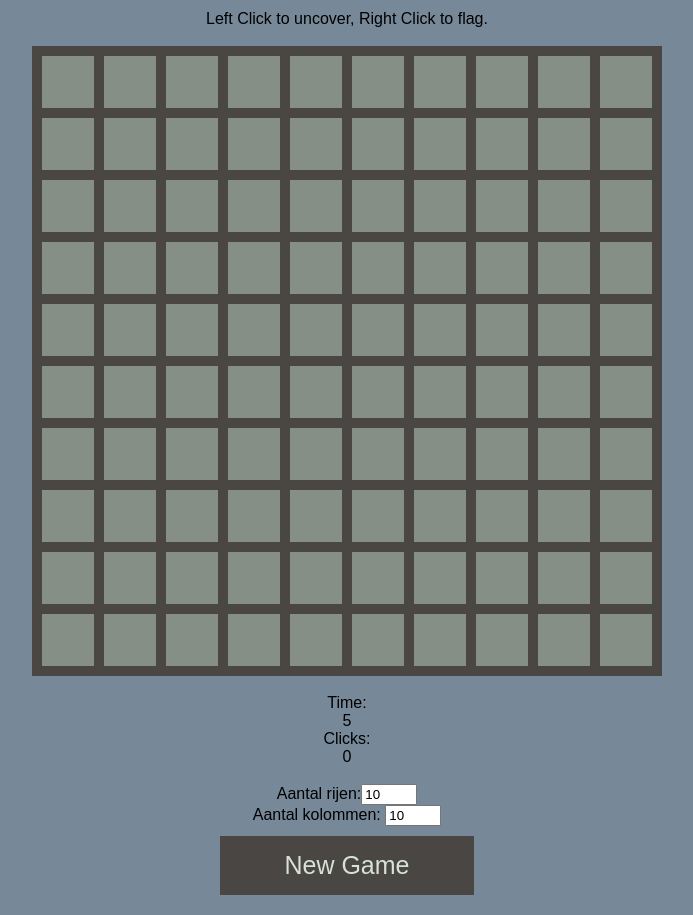
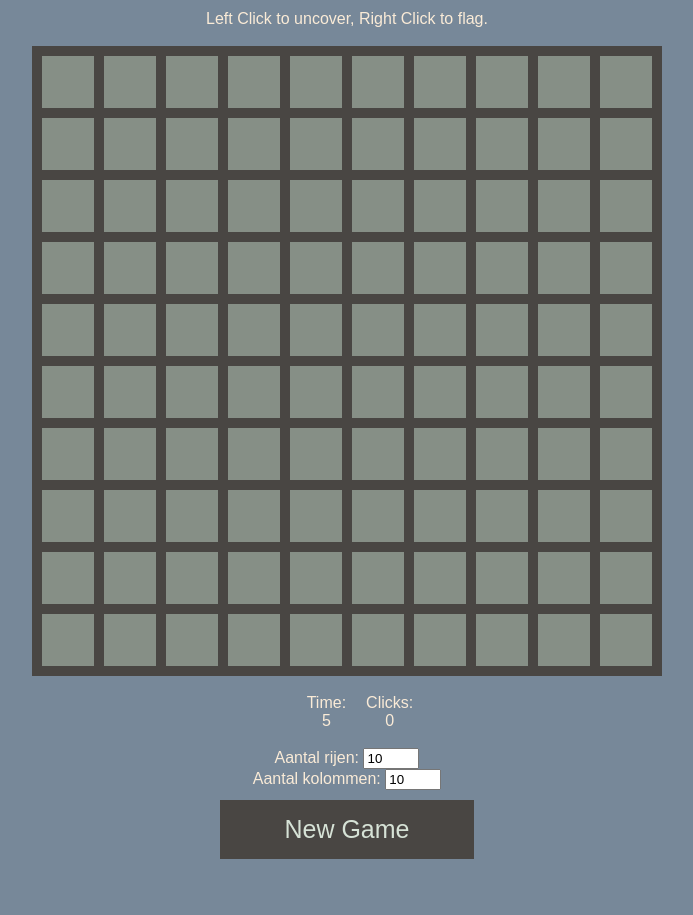
Before and after one commit to lowie-vanhee/minesweeper-javascript, a plain HTML site: page index.html in a window 1280 px wide. Shown: the whole page, without its empty margins (293-986 px from the left). After the commit the page ends 879 px from the top, so only its background shows below. Drawn offline with Linux system fonts and the light colour scheme.

Commit message:
fixed some small bugs

```diff
--- a/code.js
+++ b/code.js
@@ -38,20 +38,20 @@ function generate_board_html(board){
                     row_html += "<td class=\"coveredTile\" oncontextmenu='event.preventDefault();' onmousedown='square_click_handler(event, this)' ></td>";
                     break;
                 case 2:
-                    row_html += "<td class=\"coveredTile\" oncontextmenu='event.preventDefault();' onmousedown='square_click_handler(event, this)'><img src='flag.png' alt='flag' width='50' height='50'></td>";
+                    row_html += "<td class=\"coveredTile\" oncontextmenu='event.preventDefault();' onmousedown='square_click_handler(event, this)'><img src='flag.png' alt='flag' width='40' height='40'></td>";
                     break;
                 case 3:
                     let number = check_number_of_mines(board, i, j);
                     row_html += "<td class=\"emptyTile\" oncontextmenu='event.preventDefault();'>" + number + "</td>";
                     break;
                 case 4:
-                    row_html += "<td class=\"emptyTile\" oncontextmenu='event.preventDefault();'><img src='bomb.png' alt='bomb' width='50' height='50'></td>";
+                    row_html += "<td class=\"emptyTile\" oncontextmenu='event.preventDefault();'><img src='bomb.png' alt='bomb' width='40' height='40'></td>";
                     break;
                 case 5:
                     row_html += "<td class=\"coveredTile\" oncontextmenu='event.preventDefault();' onmousedown='square_click_handler(event, this)'></td>";
                     break;
                 case 6:
-                    row_html += "<td class=\"coveredTile\" oncontextmenu='event.preventDefault();' onmousedown='square_click_handler(event, this)'><img src='flag.png' alt='flag' width='50' height='50'></td>";
+                    row_html += "<td class=\"coveredTile\" oncontextmenu='event.preventDefault();' onmousedown='square_click_handler(event, this)'><img src='flag.png' alt='flag' width='40' height='40'></td>";
                     break;
             }
         }
--- a/index.html
+++ b/index.html
@@ -14,10 +14,12 @@
         <div id="mine_container"></div>
         <div id="new_game_div">
             <br>
-            Time: <div id="timer">0</div>
-            Clicks: <div id="clicks">0</div>
+            <div id="wrapper">
+                <div id ="first">Time: <div id="timer">0</div></div>
+                <div id ="second">Clicks: <div id="clicks">0</div></div>
+            </div>
             <br>
-            Aantal rijen:<input type="number" id="n" name="n" min="5" max="30" value="10">
+            Aantal rijen: <input type="number" id="n" name="n" min="5" max="30" value="10">
             <br>
             Aantal kolommen: <input type="number" id="m" name="m" min="5" max="30" value="10">
             <br>
--- a/stylesheet.css
+++ b/stylesheet.css
@@ -66,4 +66,21 @@ button {
 
 #new_game_div, #intro {
     text-align: center;
+    color: antiquewhite;
 }
+
+#wrapper{
+    align-content: center;
+    align-self: center;
+    overflow: hidden;
+}
+
+#first{
+    padding-left: 46.8%;
+    float: left;
+}
+
+#second{
+    float: left;
+    padding-left: 20px;
+}
```
